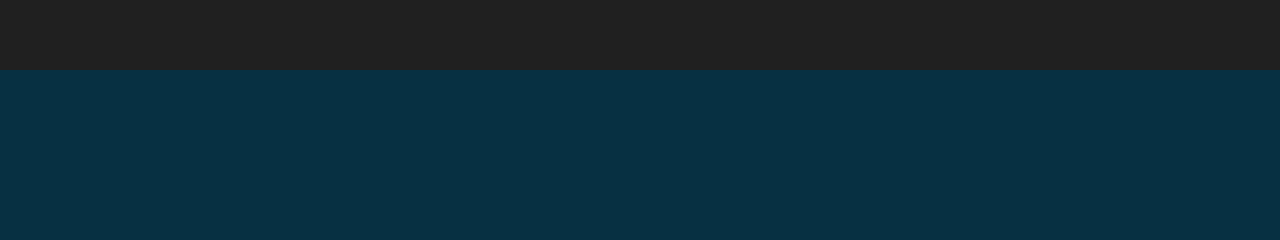
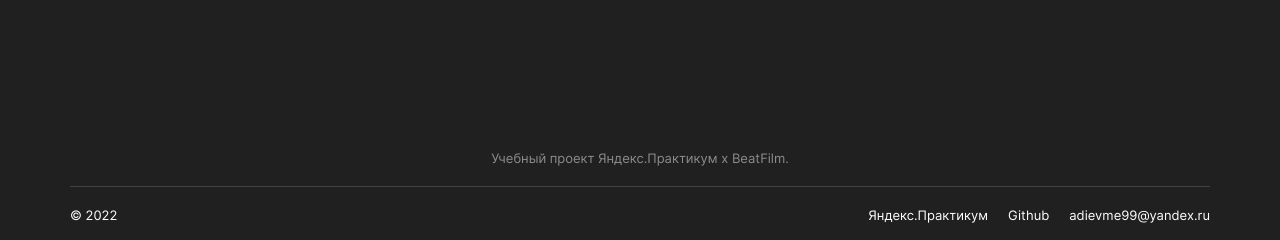
Before and after one commit to adievme/movies-explorer-frontend, a React (Create React App) app: page / in a window 1280 px wide. Shown: the part 3173-3413 px from the top of the page. Before the commit the page ends 3243 px from the top, so only its background shows below. Built offline with nearby package versions, Linux system fonts and the light colour scheme.

Commit message:
feat: сверстать footer

```diff
--- a/src/components/App/App.js
+++ b/src/components/App/App.js
@@ -1,6 +1,7 @@
 import React from 'react';
-  import Header from '../Header/Header.js';
-  import Main from '../Main/Main.js';
+import Footer from '../Footer/Footer.js';
+import Header from '../Header/Header.js';
+import Main from '../Main/Main.js';
 import './App.css';
 
 function App() {
@@ -8,6 +9,7 @@ function App() {
     <div className='page'>
       <Header />
       <Main />
+      <Footer />
     </div>
   );
 }
--- /dev/null
+++ b/src/components/Footer/Footer.css
@@ -0,0 +1,47 @@
+.footer {
+  background-color: #202020;
+  padding: 80px 70px 20px 70px;
+  margin: auto;
+}
+
+.footer__header {
+  color: #8B8B8B;
+  font-size: 13px;
+  line-height: 16px;
+  font-weight: 400;
+  border-bottom: 1px solid #424242;
+  margin: 0;
+  padding: 0 0 20px 0;
+  text-align: center;
+}
+
+.footer__container {
+  display: flex;
+  flex-direction: row;
+  justify-content: space-between;
+  margin-top: 20px;
+}
+
+.footer__text {
+  color: #ffffff;
+  font-size: 13px;
+  line-height: 16px;
+  font-weight: 400;
+  margin: 0;
+}
+
+.footer__list-links {
+  list-style-type: none;
+  margin: 0;
+  padding: 0;
+  display: flex;
+  flex-direction: row;
+}
+
+.footer__link {
+  text-decoration: none;
+}
+
+.footer__item {
+  margin: 0 0 0 20px;
+}
--- /dev/null
+++ b/src/components/Footer/Footer.js
@@ -0,0 +1,27 @@
+import React from 'react';
+import './Footer.css';
+
+function Footer() {
+  return (
+    <section className='footer'>
+      <h2 className='footer__header'>Учебный проект Яндекс.Практикум х BeatFilm.</h2>
+      <div className='footer__container'>
+        <p className='footer__text'>&copy; {new Date().getFullYear()}</p>
+        <ul className='footer__list-links'>
+          <a className='footer__link' href='https://practicum.yandex.ru/'>
+            <li className='footer__item footer__text'>Яндекс.Практикум</li>
+          </a>
+          <a className='footer__link' href='https://github.com/adievme?tab=repositories'>
+            <li className='footer__item footer__text'>Github</li>
+          </a>
+          <a className='footer__link' href='mailto:adievme99@yandex.ru'>
+            <li className='footer__item footer__text'>adievme99@yandex.ru</li>
+          </a>
+        </ul>
+      </div>
+    </section>
+
+  );
+}
+
+export default Footer;
```
